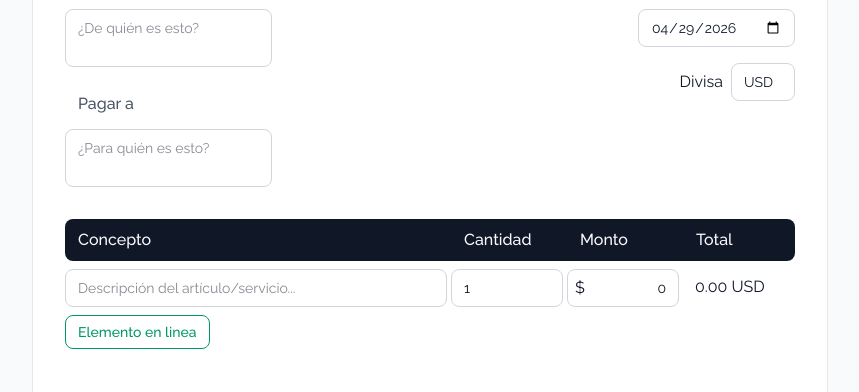
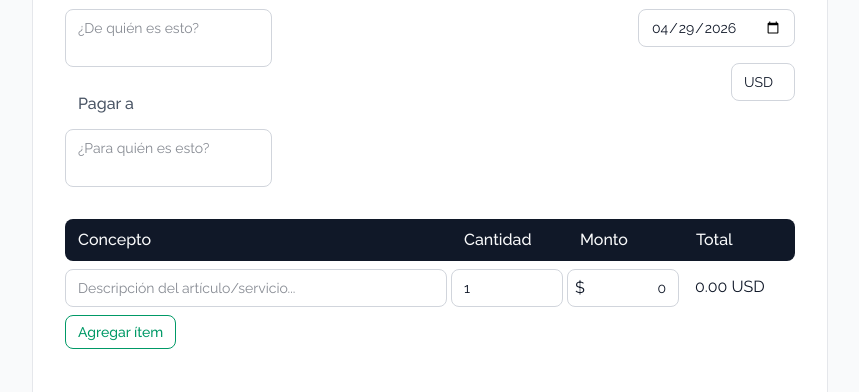
Before and after one commit to Javier104-dev/my-invoice, a React (Vite) app: page / in a window 1280 px wide. Shown: the part 194-586 px from the top of the page, without its empty margins (210-1069 px from the left). Built offline with nearby package versions, Linux system fonts and the light colour scheme; what @react-pdf/renderer would draw is missing.

Commit message:
update UI text and placeholders

```diff
--- a/src/features/invoice/components/details/InvoiceMetaDetails.tsx
+++ b/src/features/invoice/components/details/InvoiceMetaDetails.tsx
@@ -16,11 +16,7 @@ const InvoiceMetaDetails = ({ register, options }: Props) => {
   return (
     <div className="flex flex-col gap-4 items-end">
       <Input registration={register('date')} type="date" />
-      <SelectInput
-        label="Divisa"
-        registration={register('currency')}
-        options={options}
-      />
+      <SelectInput registration={register('currency')} options={options} />
     </div>
   );
 };
--- a/src/features/invoice/components/input/SelectInput.tsx
+++ b/src/features/invoice/components/input/SelectInput.tsx
@@ -3,7 +3,7 @@ import type { UseFormRegisterReturn } from 'react-hook-form';
 import type { ILabelValue } from '@/features/invoice/interfaces/invoice.types';
 
 type Props = {
-  label: string;
+  label?: string;
   registration: UseFormRegisterReturn;
   options: ILabelValue[];
 };
@@ -11,7 +11,7 @@ type Props = {
 export const SelectInput = ({ label, registration, options }: Props) => {
   return (
     <div className="flex items-center gap-2 w-fit">
-      <label htmlFor="select-input">{label}</label>
+      {label && <label htmlFor="select-input">{label}</label>}
       <select
         id="select-input"
         className="w-full rounded-lg border border-gray-300 text-sm px-3 py-2 focus:outline-none focus:ring-2 focus:ring-emerald-500 focus:border-emerald-500 cursor-pointer appearance-none"
--- a/src/features/invoice/components/table/AddInvoiceTableRowButton.tsx
+++ b/src/features/invoice/components/table/AddInvoiceTableRowButton.tsx
@@ -9,7 +9,7 @@ const AddInvoiceTableRowButton = ({ handleAddItem }: Props) => {
       type="button"
       onClick={handleAddItem}
     >
-      <span>Elemento en linea</span>
+      <span>Agregar ítem</span>
     </button>
   );
 };
```
